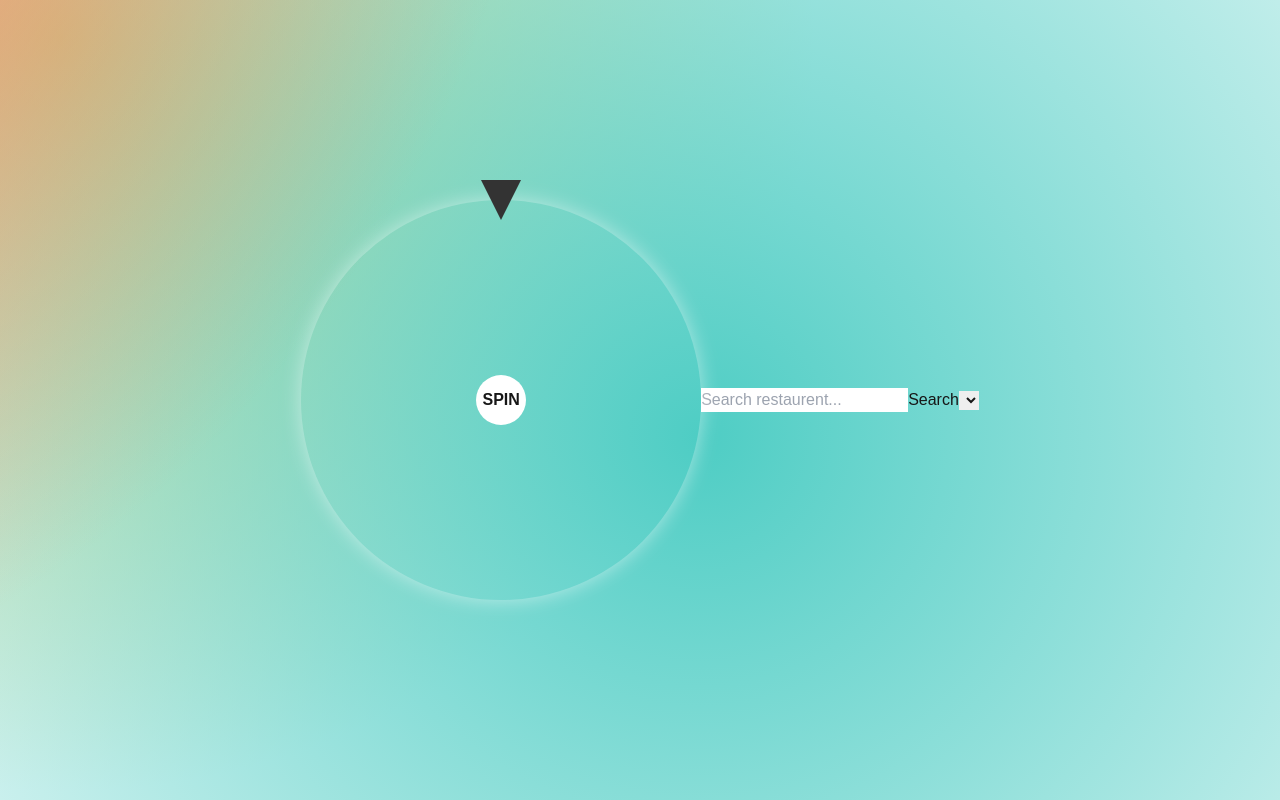
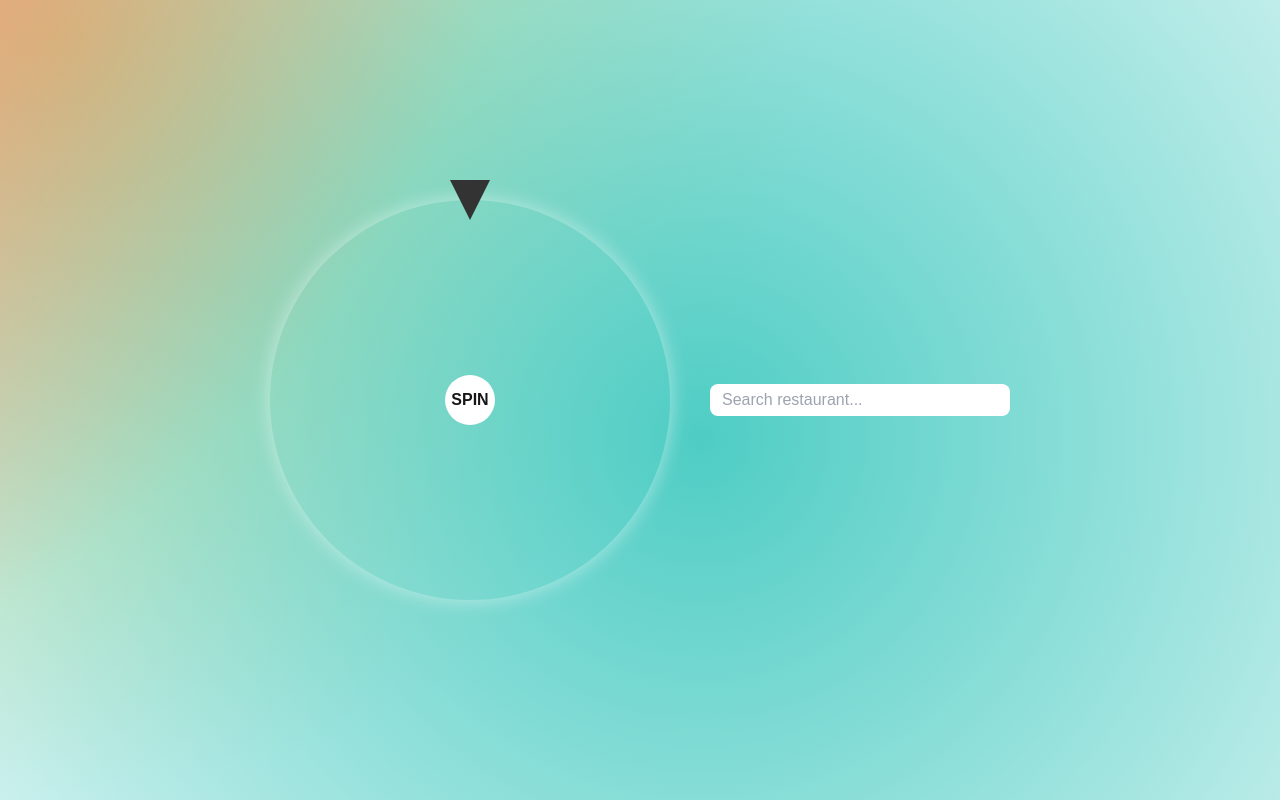
Before and after one commit to vvhien17/random-restaurant, a Next.js app: page / in a window 1280 px wide. Built offline with nearby package versions, Linux system fonts and the light colour scheme.

Commit message:
feat: styling the search form

```diff
--- a/src/app/globals.css
+++ b/src/app/globals.css
@@ -25,3 +25,38 @@ body {
     text-wrap: balance;
   }
 }
+
+.form-add-restaurant {
+  display: grid;
+  position: relative;
+}
+
+.form-add-restaurant input {
+  width: 300px;
+  padding: 4px 12px;
+  border-radius: 8px;
+}
+
+.form-add-restaurant .list-locations{
+  height: 300px;
+  overflow: auto;
+  display: grid;
+  gap: 4px;
+  position: absolute;
+  top: 36px;
+  left: 0;
+  padding: 16px;
+  background: #ffffff;
+  border-radius: 8px;
+  border: 1px solid #ccc;
+}
+
+.form-add-restaurant .list-locations p {
+  padding: 4px;
+  border-radius: 4px;
+}
+
+.form-add-restaurant .list-locations p:hover {
+  background: #ccc;
+  cursor: pointer;
+}
--- a/src/app/page.js
+++ b/src/app/page.js
@@ -26,6 +26,15 @@ export default function RandomWheel() {
   const API_KEY = "xYMZRYtUiOGz90R5Lt3z7uAAJWaZb22L3hv4SKWs";
   const [listSuggestLocation, setListSuggestLocation] = useState();
   const [keyword, setKeyword] = useState("");
+
+  const debounce = (func, wait) => {
+    let timeout;
+
+    return (...args) => {
+      clearTimeout(timeout);
+      timeout = setTimeout(() => func(...args), wait);
+    };
+  };
 
   const spinWheel = () => {
     if (!restaurants?.length) {
@@ -56,13 +65,12 @@ export default function RandomWheel() {
     }, 5000);
   };
 
-  const addRestaurant = (e) => {
-    e.preventDefault();
-    const updatedRestaurants = [...restaurants, e.target.value];
+  const addRestaurant = (value) => () => {
+    const updatedRestaurants = [...restaurants, value];
     setRestaurants(updatedRestaurants);
     localStorage.setItem("restaurants", JSON.stringify(updatedRestaurants));
   };
-  const fetchSuggesstLocation = async () => {
+  const fetchSuggesstLocation = async (keyword) => {
     const data = await axios.get(
       `https://rsapi.goong.io/Place/AutoComplete?api_key=${API_KEY}&input=${keyword}`
     );
@@ -141,35 +149,38 @@ export default function RandomWheel() {
         </button>
       </div>
 
-      {/* <form onSubmit={addRestaurant} className={styles.addRestaurantForm}>
-
-
-
+      <div className="form-add-restaurant">
         <input
-          type="text"
-          value={newRestaurant}
-          onChange={(e) => setNewRestaurant(e.target.value)}
-          placeholder="Enter restaurant name"
-          className={styles.restaurantInput}
+          placeholder="Search restaurant..."
+          onChange={(e) => {
+            setKeyword(e.target.value);
+            debounce(() => {
+              fetchSuggesstLocation(e.target.value);
+            }, 1000)();
+          }}
         />
-        <button type="submit" className={styles.addButton}>
-          Add Restaurant
-        </button>
-      </form> */}
-
-      <input
-        placeholder="Search restaurent..."
-        onChange={(e) => setKeyword(e.target.value)}
-      ></input>
-      <button onClick={fetchSuggesstLocation}>Search</button>
-      <select onChange={(e) => addRestaurant(e)}>
+        {listSuggestLocation?.length > 0 && keyword.length > 0 && (
+          <div className="list-locations">
+            {listSuggestLocation.map((item, idx) => (
+              <p
+                key={idx}
+                onClick={addRestaurant(item?.structured_formatting?.main_text)}
+              >
+                {item.description}
+              </p>
+            ))}
+          </div>
+        )}
+      </div>
+      {/* <button onClick={fetchSuggesstLocation}>Search</button> */}
+      {/* <select onChange={(e) => addRestaurant(e)}>
         {listSuggestLocation?.length > 0 &&
           listSuggestLocation.map((item, index) => (
             <option key={index} value={item?.structured_formatting?.main_text}>
               {item.description}
             </option>
           ))}
-      </select>
+      </select> */}
       <div
         className={`${styles.resultMessage} ${showResult ? styles.show : ""}`}
         role="alert"
--- a/src/app/randomwheel.module.css
+++ b/src/app/randomwheel.module.css
@@ -1,5 +1,6 @@
 .body {
     display: flex;
+    gap: 40px;
     justify-content: center;
     align-items: center;
     min-height: 100vh;
```
